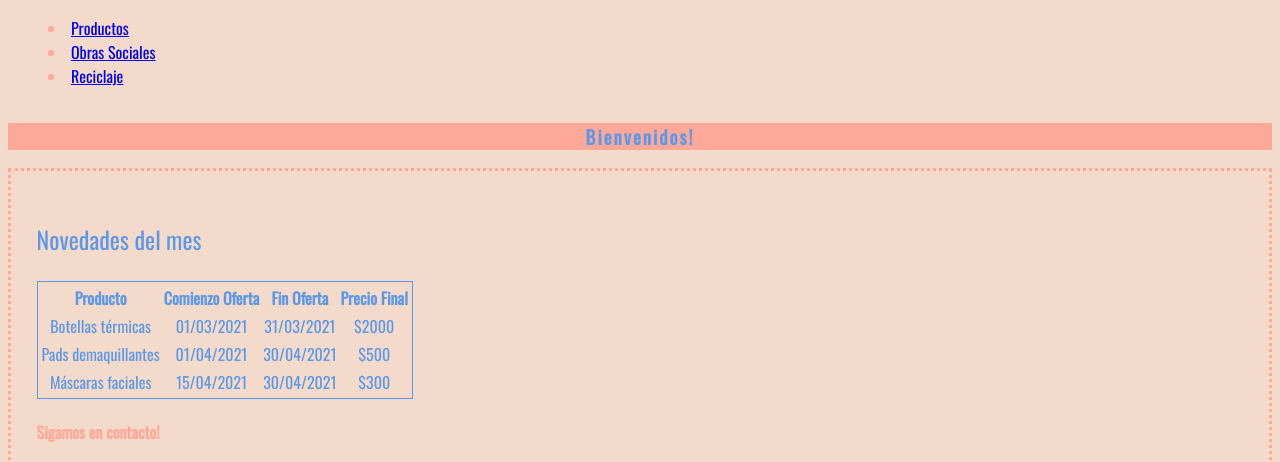
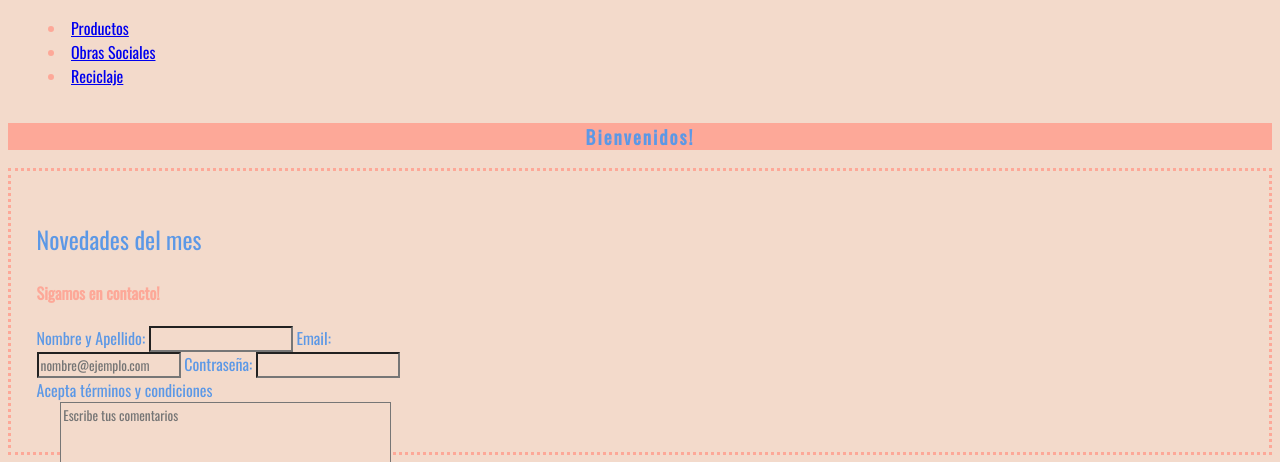
Before and after one commit to Ximenaube/desafio_coderhouse, a plain HTML site: page index.html in a window 1280 px wide. Shown: the part 90-552 px from the top of the page. Drawn offline with nearby package versions, Linux system fonts and the light colour scheme.

Commit message:
borre tabla

```diff
--- a/index.html
+++ b/index.html
@@ -31,35 +31,7 @@
 
 			<p>Novedades del mes</p>
 
-			<table>
-				<tr>
-					<th>Producto</th>
-					<th>Comienzo Oferta</th>
-					<th>Fin Oferta</th>
-					<th>Precio Final</th>
-				</tr>
 
-				<tr>
-					<td>Botellas térmicas</td>
-					<td>01/03/2021</td>
-					<td>31/03/2021</td>
-					<td>$2000</td>
-				</tr>
-
-				<tr>
-					<td>Pads demaquillantes</td>
-					<td>01/04/2021</td>
-					<td>30/04/2021</td>
-					<td>$500</td>
-				</tr>
-
-				<tr>
-					<td>Máscaras faciales</td>
-					<td>15/04/2021</td>
-					<td>30/04/2021</td>
-					<td>$300</td>
-				</tr>
-			</table>
 
 			<h4>Sigamos en contacto!</h4>
 			<form class="formulario">
```
